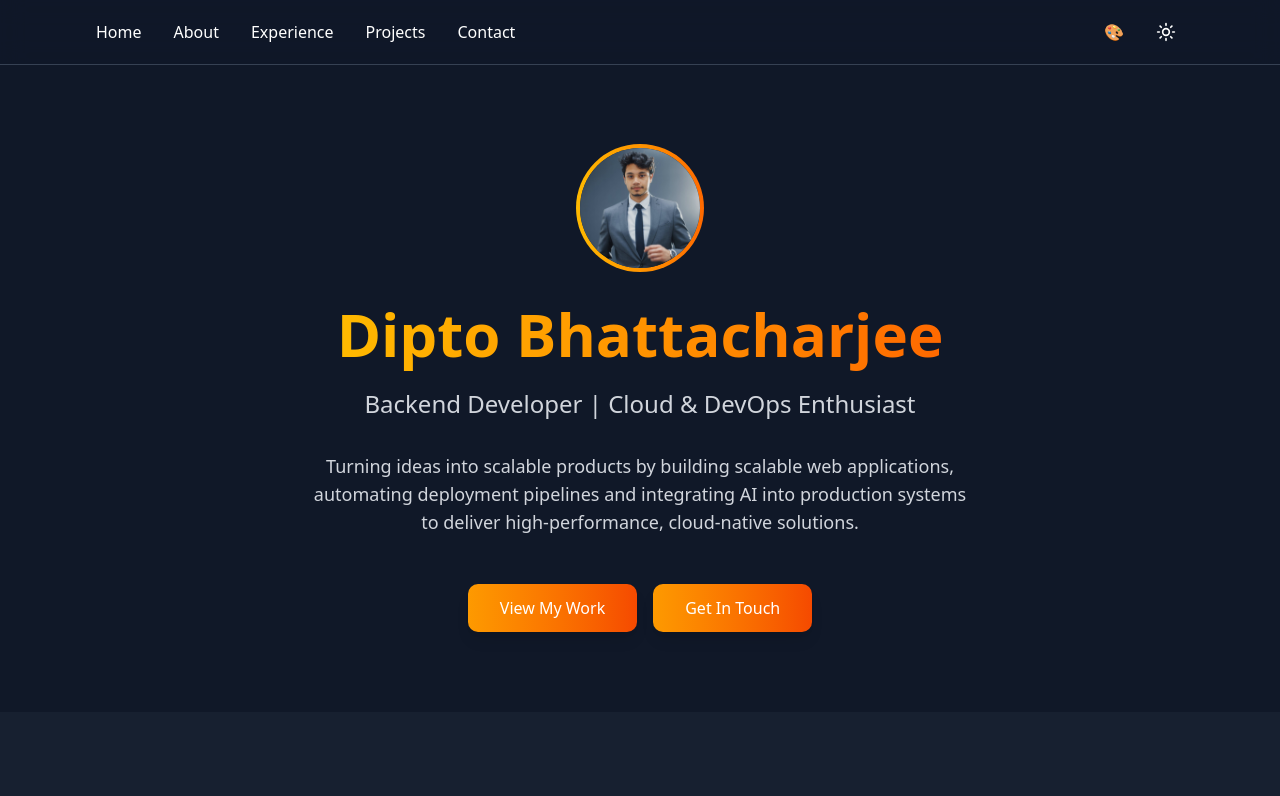
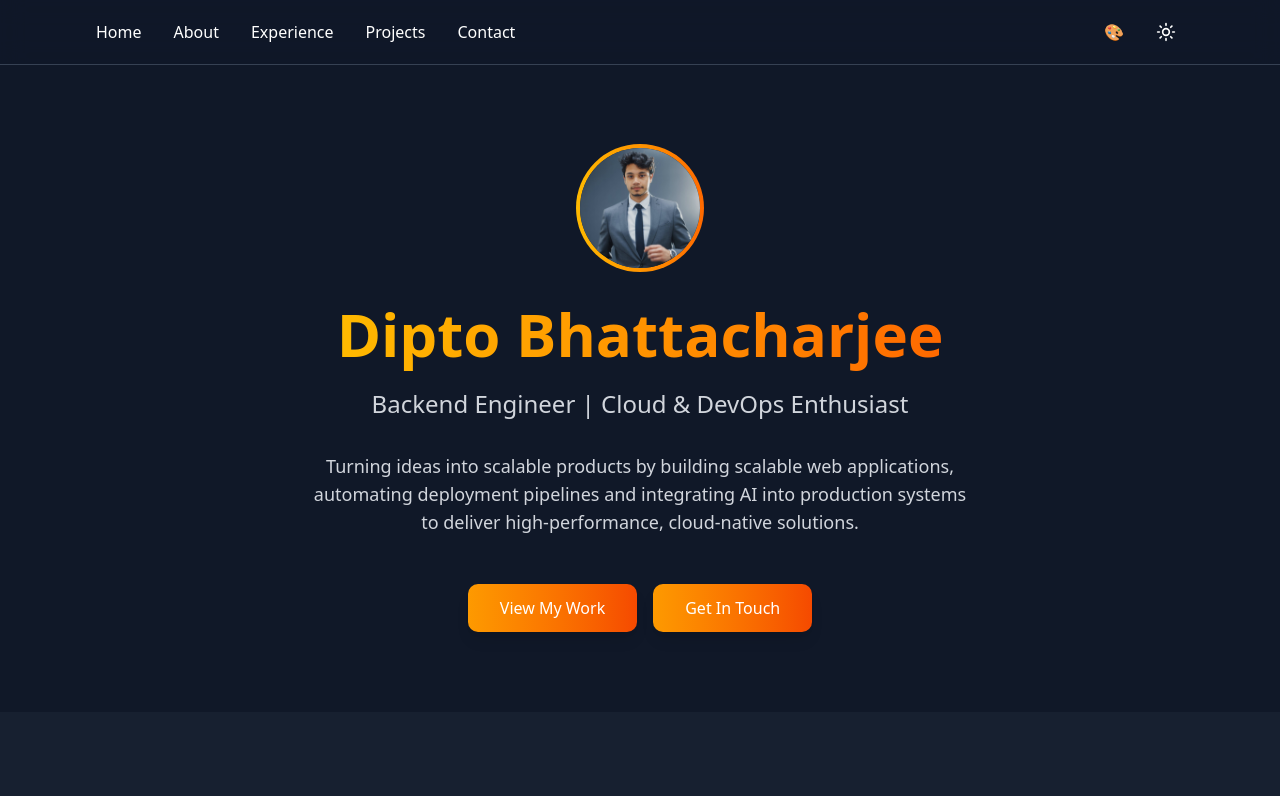
Before and after one commit to deluxe-wizard-seven/portfolio-website, a React (Vite) app: page / in a window 1280 px wide. Shown: the top 796 px of the page. Built offline with nearby package versions, Linux system fonts and the light colour scheme.

Commit message:
updated the subtitile/title from developer to engineer.

```diff
--- a/src/App.tsx
+++ b/src/App.tsx
@@ -679,7 +679,7 @@ const App = () => {
             <p
               className={`text-xl md:text-2xl mb-8 ${themeClasses.textSecondary}`}
             >
-              Backend Developer | Cloud & DevOps Enthusiast
+              Backend Engineer | Cloud & DevOps Enthusiast
             </p>
 
             <p
```
